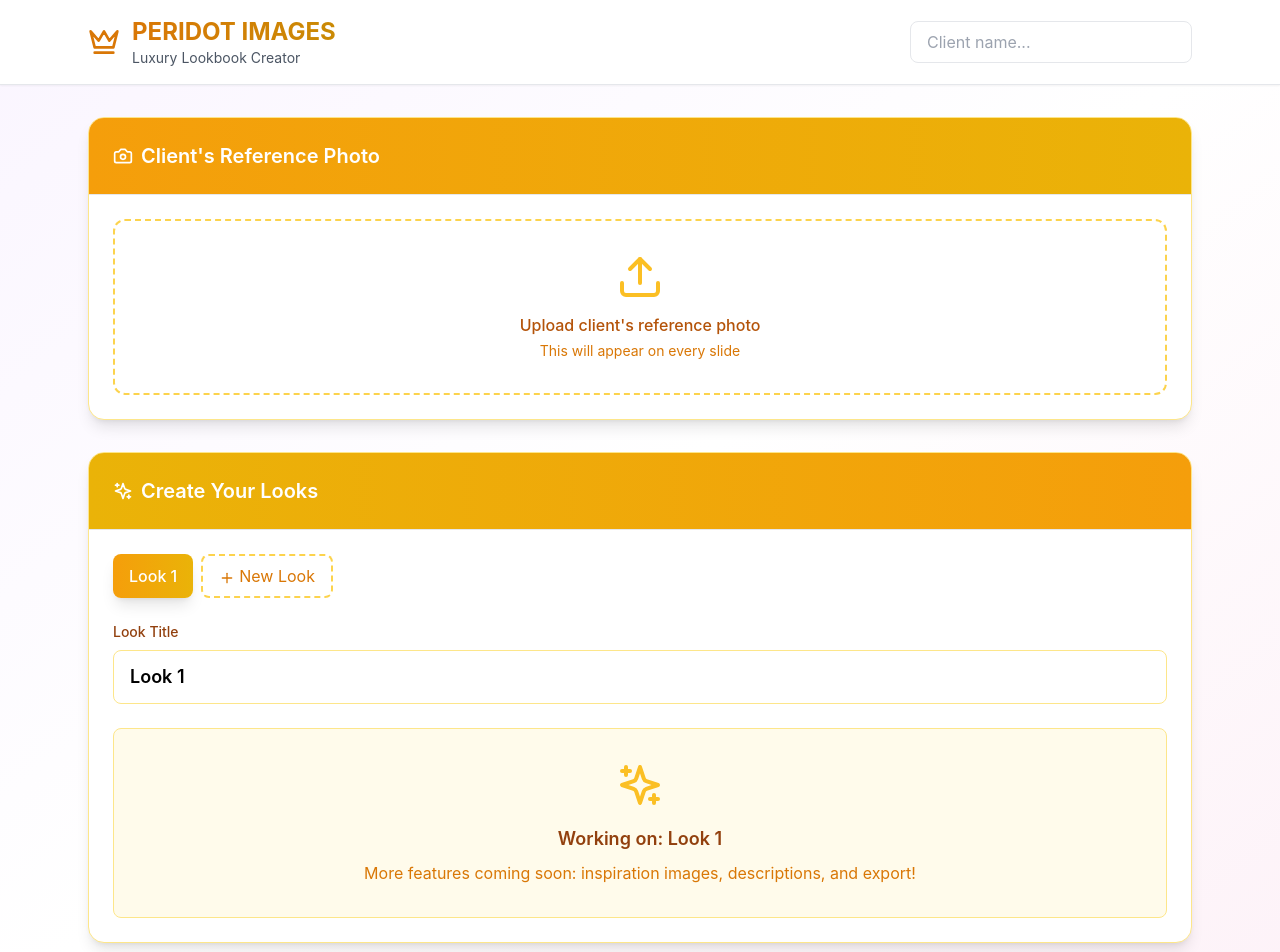
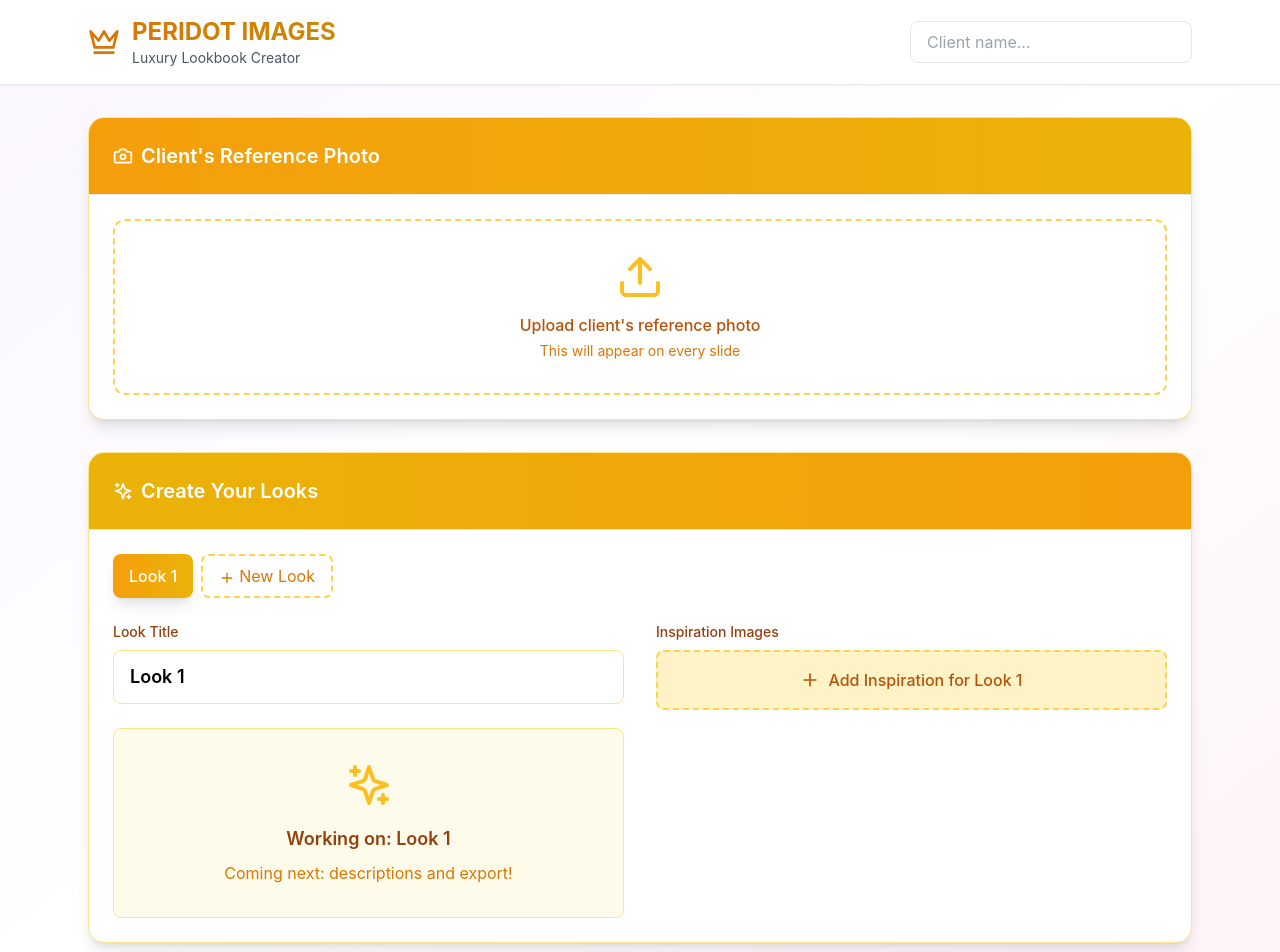
Before and after one commit to Joanaidev/peridot-lookbook-simple, a React (Create React App) app: page / in a window 1280 px wide. Shown: the top 952 px of the page. Built offline with nearby package versions, Linux system fonts and the light colour scheme; the HTML template or start-up script is replaced by a standard one.

Commit message:
Update App.js

```diff
--- a/src/App.js
+++ b/src/App.js
@@ -10,6 +10,7 @@ const PeridotLookbookCreator = () => {
   const [clientName, setClientName] = useState('');
 
   const clientInputRef = useRef(null);
+  const lookInputRef = useRef(null);
 
   const handleClientImageUpload = (event) => {
     const file = event.target.files[0];
@@ -18,6 +19,22 @@ const PeridotLookbookCreator = () => {
       reader.onload = (e) => setClientImage(e.target.result);
       reader.readAsDataURL(file);
     }
+  };
+
+  const handleLookImageUpload = (event) => {
+    const files = Array.from(event.target.files);
+    files.forEach(file => {
+      const reader = new FileReader();
+      reader.onload = (e) => {
+        const newLooks = [...looks];
+        newLooks[currentLookIndex].images.push({
+          id: Date.now() + Math.random(),
+          src: e.target.result
+        });
+        setLooks(newLooks);
+      };
+      reader.readAsDataURL(file);
+    });
   };
 
   const addNewLook = () => {
@@ -143,6 +160,7 @@ const PeridotLookbookCreator = () => {
             </div>
 
             {/* Current Look Editor */}
+            <div className="grid grid-cols-1 lg:grid-cols-2 gap-8">
               <div className="space-y-6">
                 <div>
                   <label className="block text-sm font-medium text-amber-800 mb-2">Look Title</label>
@@ -158,9 +176,42 @@ const PeridotLookbookCreator = () => {
                 <div className="text-center py-8 bg-amber-50 rounded-lg border border-amber-200">
                   <Sparkles className="w-12 h-12 mx-auto mb-4 text-amber-400" />
                   <h3 className="text-lg font-semibold text-amber-800 mb-2">Working on: {currentLook.title}</h3>
-                <p className="text-amber-600">More features coming soon: inspiration images, descriptions, and export!</p>
+                  <p className="text-amber-600">Coming next: descriptions and export!</p>
                 </div>
               </div>
+
+              <div className="space-y-6">
+                <div>
+                  <label className="block text-sm font-medium text-amber-800 mb-2">Inspiration Images</label>
+                  <button
+                    onClick={() => lookInputRef.current?.click()}
+                    className="w-full px-4 py-4 bg-amber-100 text-amber-700 rounded-lg hover:bg-amber-200 transition-colors flex items-center justify-center gap-2 font-medium border-2 border-dashed border-amber-300"
+                  >
+                    <Plus className="w-5 h-5" />
+                    Add Inspiration for {currentLook.title}
+                  </button>
+
+                  {currentLook.images.length > 0 && (
+                    <div className="mt-4 space-y-4">
+                      {currentLook.images.map((img) => (
+                        <div key={img.id} className="bg-amber-50 rounded-lg p-4 border border-amber-200">
+                          <img src={img.src} alt="Inspiration" className="w-full max-h-64 object-contain rounded mx-auto shadow-md" />
+                        </div>
+                      ))}
+                    </div>
+                  )}
+                </div>
+              </div>
+            </div>
+
+            <input
+              ref={lookInputRef}
+              type="file"
+              onChange={handleLookImageUpload}
+              accept="image/*"
+              multiple
+              className="hidden"
+            />
           </div>
         </div>
       </div>
```
Lines whose indentation alone changed are shown as unchanged.
